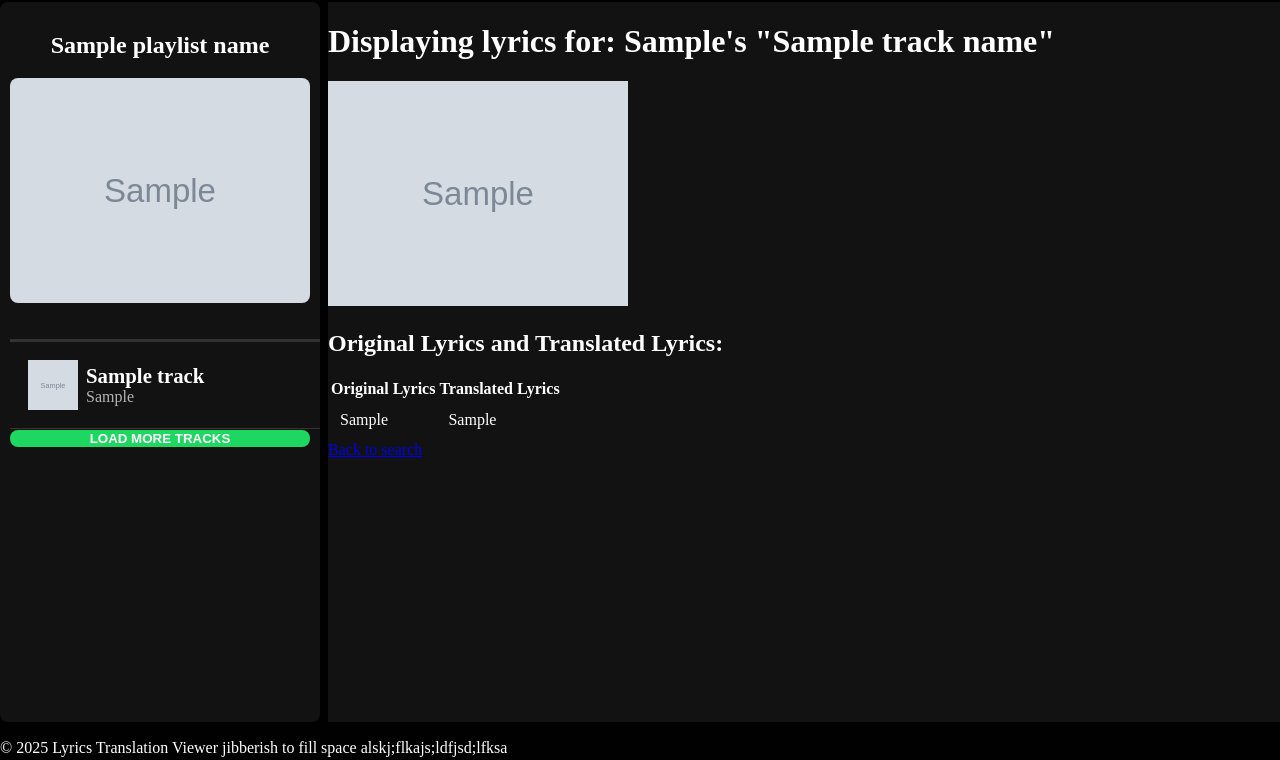
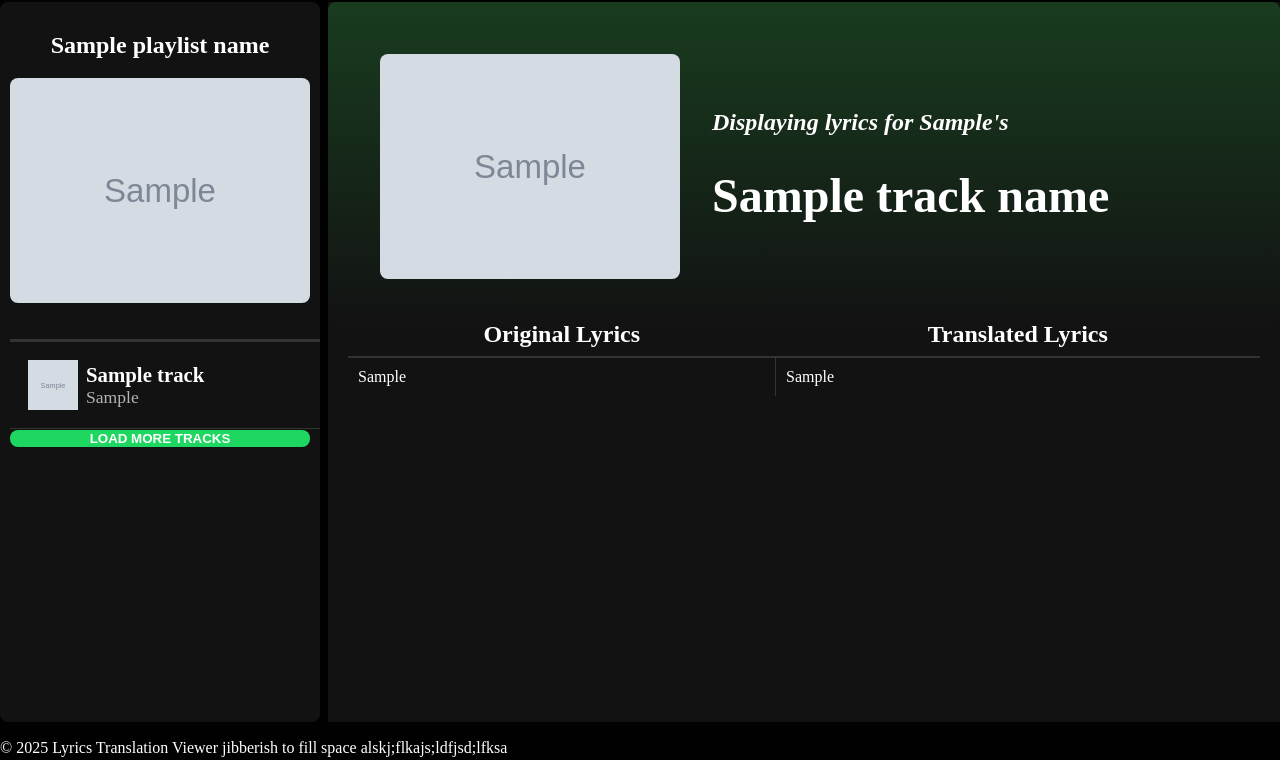
Before and after one commit to phip702/Lyrics_Translator, a Python web app: template app/templates/track.html in a window 1280 px wide. Shown: the part 40-800 px from the top of the page. Run offline with Jinja, Linux system fonts and the light colour scheme; the template is opened without the code that fills it: most values are stand-ins (such as "Sample title", 1, 10 or a date in 2020); grey boxes marked "Sample" are stand-in pictures.

Commit message:
Finished the front end and ensure working functionality for all but the persistence of the sidenav playlist tracks after a user has loaded it.

```diff
--- a/app/static/css/base.css
+++ b/app/static/css/base.css
@@ -5,6 +5,7 @@ html, body {
     margin: 0;
     overflow-y: hidden;
     box-sizing: border-box;
+    font-size: 16px;
 }
 
 main {
@@ -79,7 +80,7 @@ header {
 }
 
  .track-artist {
-    font-size: 1rem;
+    font-size: 1.1rem;
     color: #b3b3b3;
 }
 /** make this apply to all buttons? */
@@ -144,13 +145,20 @@ button, input[type="submit"] {
 
 
 /*= Main Content */
-.playlist-header {
+#content-gradient {
+    background: linear-gradient(to bottom, #193c1f, #121212); /* Green to dark gradient */
+    padding: 20px; /* Adds padding inside the container */
+    border-radius: .5rem; /* Optional: Adds rounded corners */
+    height: 40%;
+}
+
+.content-header-div {
     display: flex;
     align-items: center;
     font-size: x-large;
 }
 
-.playlist-header img {
+.content-header-div img {
     max-width: 300px;
     height: auto;
     object-fit: cover;  /* Ensures the image fills the available space while maintaining aspect ratio */
@@ -158,21 +166,14 @@ button, input[type="submit"] {
     margin: 2rem;
 }
 
-#main-content {
-    background: linear-gradient(to bottom, #193c1f, #121212); /* Green to dark gradient */
-    padding: 20px; /* Adds padding inside the container */
-    border-radius: .5rem; /* Optional: Adds rounded corners */
-    height: 40%;
-}
-
-#main-content table {
+.content table {
     width: 100%; /* Optional: Ensures the table takes up full width */
     border: none;
     border-collapse: collapse;
     table-layout: auto;
 }
 
-#main-content table thead {
+.content table thead {
     position: static;
     top: 0;
     width: 100%;
@@ -180,44 +181,35 @@ button, input[type="submit"] {
     box-shadow: inset 0 -2px 0 #333;
 }
 
-#main-content table thead tr th {
+.content table thead tr th {
     color: #fff;
     font-size: 1.5rem;
 }
-#main-content table thead tr th:nth-child(3){
-    color: #b3b3b3
-}
 
-#main-content th, td {
+
+.content th, td {
     border: none; /* Removes borders from table headers and data cells */
     padding: 10px; /* Optional: Adds padding for better spacing inside cells */
     text-align: left; /* Horizontal */
     vertical-align: center; /* Vertical */
 }
 
-#main-content tr {
+.content tr {
     border: none;
 }
 
-#main-content table img {
-    max-width: 100rem;
-    height: auto;
-    object-fit: cover;  /* Ensures the image fills the available space while maintaining aspect ratio */
-    border-radius: .5rem;  /* Optional: Adds rounded corners */
-}
 
 
 
 
 /*= Mouse and Scrolling */
 header:hover,
-#playlist-sidenav .track-row:hover .track-name,
-#main-content table tbody tr:hover td:nth-child(2) {
+#playlist-sidenav .track-row:hover .track-name {
     color: #1ed760;  /* Accent color on hover */
     transition: color 0.3s ease;  /* Smooth transition for color change */
 }
 
-#main-content table tbody tr:hover {
+.content table tbody tr:hover {
     background-color: #292929;  /* Light grey background color on hover */
     transition: background-color 0.3s ease;  /* Smooth transition for background color */
 }
@@ -244,8 +236,8 @@ header:hover,
 /*
 C-TODO: load button still showing inappropriately for sidenav
 C-TODO: prettify the load more button
-TODO: compartmentalize my CSS and JSS
-TODO: make the track page look better
+C-TODO: compartmentalize my CSS and JSS
+C-TODO: make the track page look better
     TODO: make the playlist sidenav stay persistent
 C-TODO: make the home page look better
 */
--- /dev/null
+++ b/app/static/css/track.css
@@ -0,0 +1,24 @@
+.header-title {
+    display: block;
+}
+
+.header-title h4{
+    font-style: italic;
+}
+
+.header-title h1 {
+    margin-top: 1rem;
+}
+
+thead tr th{
+    text-align: center !important;
+}
+
+tbody td:nth-child(2) {
+    border-left: 1px solid #333; /* Border to split columns in tbody */
+}
+
+#content-gradient {
+    background: linear-gradient(to bottom, #193c1f, #121212);
+    height: 40%;
+}
--- /dev/null
+++ b/app/static/js/track.js
@@ -0,0 +1,12 @@
+$(document).ready(function() {
+    var selectedTrack = localStorage.getItem('selectedTrack');
+
+    if (selectedTrack) {
+        // Find the track in the sidenav and add an active class or highlight it
+        $('#sidenav-tracks .track-row').each(function() {
+            if ($(this).find('.spotify-track-id').text() === selectedTrack) {
+                $(this).addClass('active');  // You can add a CSS class for active track
+            }
+        });
+    }
+});
--- a/app/templates/_playlist_sidenav.html
+++ b/app/templates/_playlist_sidenav.html
@@ -5,7 +5,7 @@
     <img class="playlist-image" src="{{ playlist_image }}" alt="Playlist Image">
     <div id="sidenav-tracks">
         {% for track in tracks %}
-            <a class="track-row" href="/track/{{ track.spotify_track_id }}"">
+            <a class="track-row" href="/track/{{ track.spotify_track_id }}">
                 <img src="{{ track.track_image }}" alt="Track Image" width="50" height="50">
                 <div class="track-info">
                     <span class="track-name">{{ track.track_name }}</span>
--- a/app/templates/track.html
+++ b/app/templates/track.html
@@ -1,4 +1,8 @@
 {% extends "base.html" %}
+
+{% block extra_css %}
+    <link rel="stylesheet" href="{{ url_for('static', filename='/css/track.css') }}">
+{% endblock %}
 
 {% block sidenav %}
     {% include "_playlist_sidenav.html" %}
@@ -6,28 +10,43 @@
 
 
 {% block content %}
-    <h1>Displaying lyrics for: {{ track_artist }}'s "{{ track_name }}"</h1>
+    <div id="content-gradient">
+        <div  class="content-header-div" >
             {% if track_image %}
             <img src="{{ track_image }}" alt="Track Image" style="width:300px;"><br>
+            <div class="header-title">
+                <h4>Displaying lyrics for {{ track_artist }}'s</h4>
+                <h1>{{ track_name }}</h1>
+            </div>
             {% endif %}
+        </div>
+
     {% if zipped_lyrics %}
         <div>
-            <h2>Original Lyrics and Translated Lyrics:</h2>
             <table>
+                <thead>
                     <tr>
                     <th>Original Lyrics</th>
                     <th>Translated Lyrics</th>
+                </thead>
+
+                <tbody>
                     </tr>
                         {% for original_line, translated_line in zipped_lyrics %}
                     <tr>
                         <td>{{ original_line }}</td>
                         <td>{{ translated_line }}</td>
                     </tr>
+                </tbody>
+
                 {% endfor %}
             </table>
+        </div>
     </div>
     {% else %}
         <p>No lyrics available for this track.</p>
     {% endif %}
-    <a href="/">Back to search</a>
+
+<script src="https://code.jquery.com/jquery-3.6.0.min.js"></script>
+<script src="{{ url_for('static', filename='js/track.js') }}"></script>
 {% endblock %}
```
Also changed, not shown: app/static/css/playlist.css (added, +18 -0 lines), app/static/js/playlist.js (+10 -0 lines), app/templates/playlist.html (+6 -2 lines), instance/db.sqlite3. Lines whose indentation alone changed are shown as unchanged.
